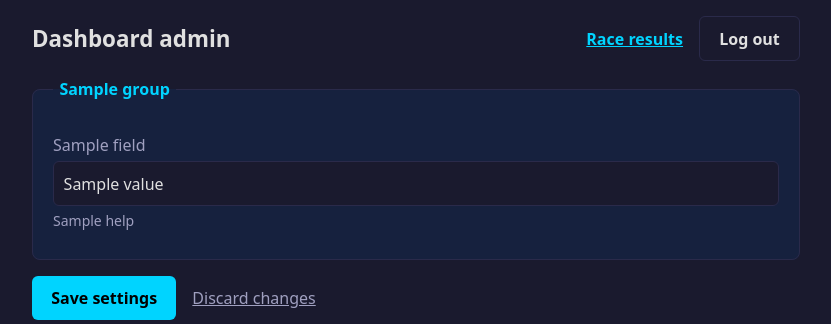
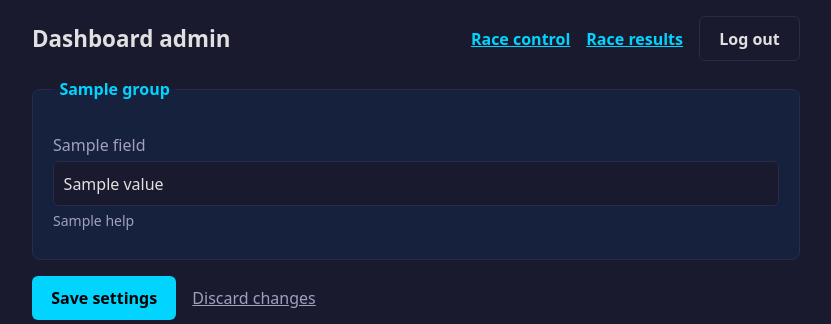
Before and after one commit to corbatrails/webscorer-race-dashboard, a Flask app: template templates/admin.html in a window 1280 px wide. Shown: the top 324 px of the page, without its empty margins (224-1055 px from the left). Run offline with Flask 3, Linux system fonts and the light colour scheme; the template is opened without the code that fills it: most values are stand-ins (such as "Sample title", 1, 10 or a date in 2020); parts of the project's set-up code (start-up, migrations or seed data) failed here and were passed over.

Commit message:
docs: add race control navigation and usage guide
Co-authored-by: Copilot App <223556219+Copilot@users.noreply.github.com>

```diff
--- a/templates/admin.html
+++ b/templates/admin.html
@@ -11,6 +11,7 @@
     <header class="admin-header">
         <h1>Dashboard admin</h1>
         <div class="header-actions">
+            <a class="header-link" href="{{ url_for('race_control') }}" target="_blank" rel="noopener">Race control</a>
             <a class="header-link" href="{{ url_for('results') }}" target="_blank" rel="noopener">Race results</a>
             <form method="post" action="{{ url_for('admin.logout') }}">
                 <input type="hidden" name="csrf_token" value="{{ csrf_token }}">
```
Also changed, not shown: tests/test_admin.py (+5 -0 lines), README.md.
